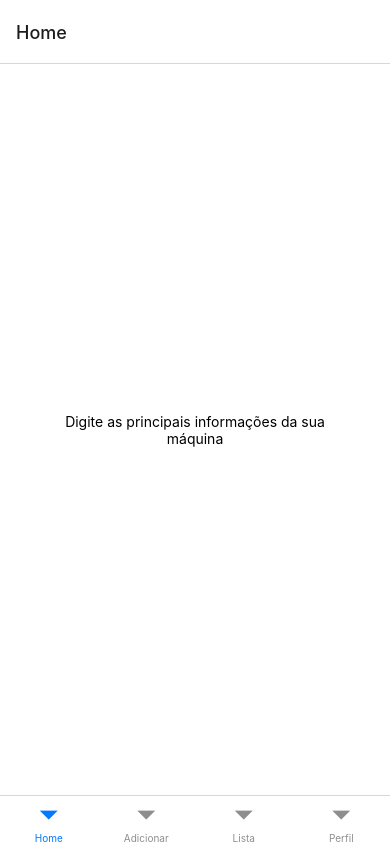
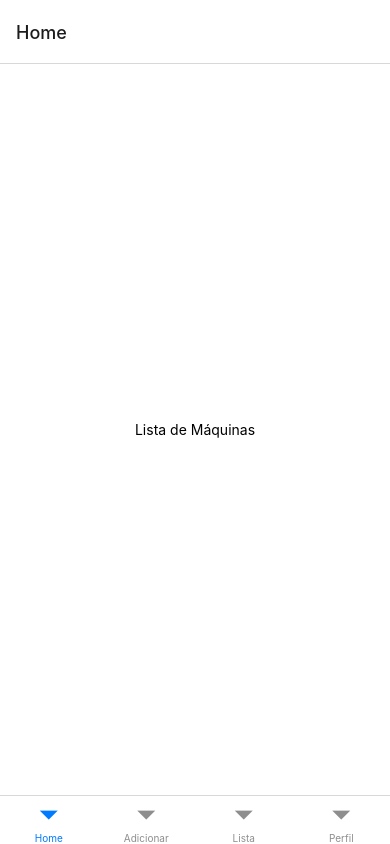
Before and after one commit to GRUPO-2-PI-SENAC/VisuData_React-Native, a React Native app: screen /Home in a window 390 px wide. Built offline with nearby package versions, Linux system fonts and the light colour scheme.

Commit message:
ajustes package.json

```diff
--- a/App.js
+++ b/App.js
@@ -1,8 +1,7 @@
 import React from 'react';
-import { } from 'react-native';
+import { View } from 'react-native';
 import Routes from './src/routes';
 import { NavigationContainer } from '@react-navigation/native'
-
 
 
 export default function App() {
--- a/src/pages/machine/listaMachine.js
+++ b/src/pages/machine/listaMachine.js
@@ -1,13 +1,19 @@
-import { StatusBar } from 'expo-status-bar';
 import { StyleSheet, Text, View, TextInput } from 'react-native';
 
-
+function Header(props){
+    return(
+      <View>
+        <Text>
+            {props.titulo}
+        </Text>
+      </View>
+    );
+  }
 
 export default function ListMachine() {
     return (
         <View style={styles.container}>
-            <Text>Digite as principais informações da sua</Text>
-            <Text>máquina</Text>
+            <Header titulo="Lista de Máquinas"/>
         </View>
     );
 }
```
